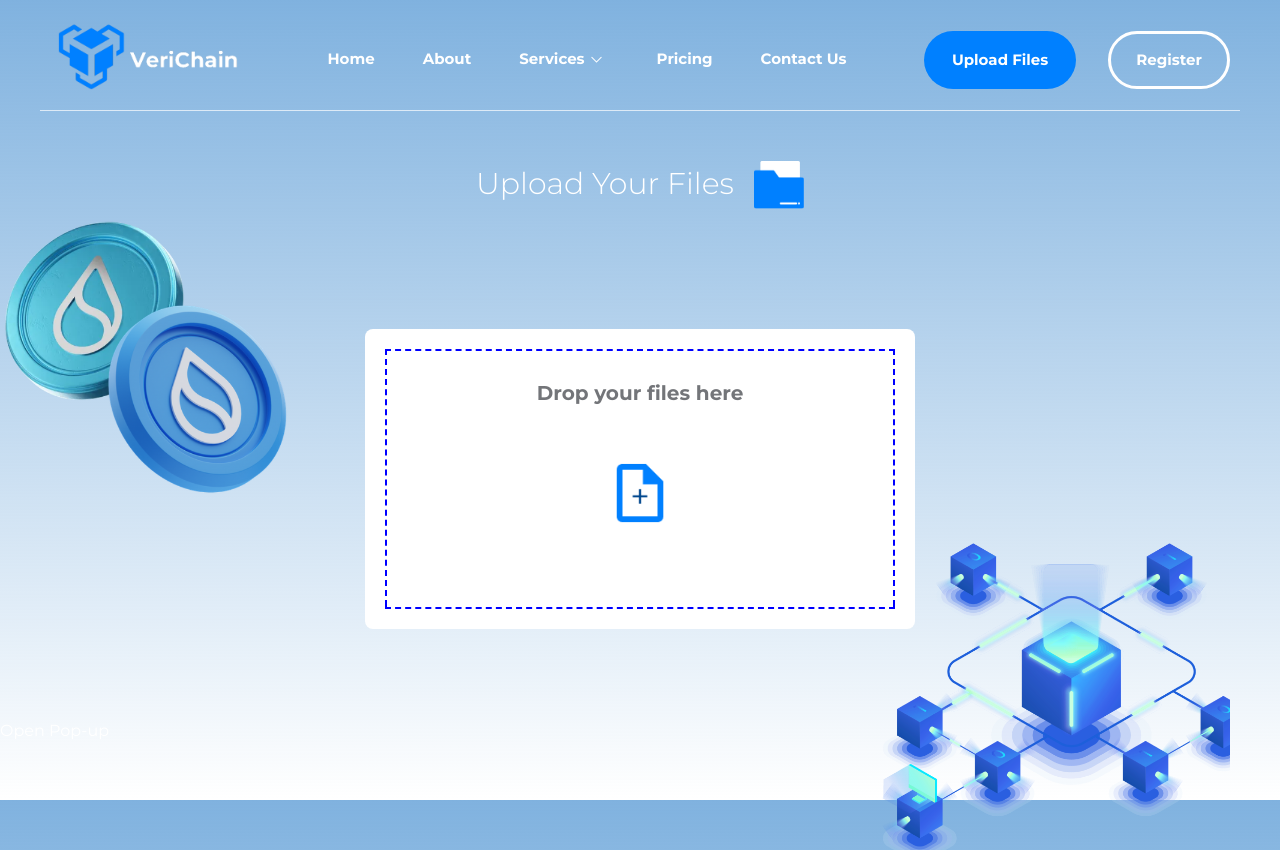
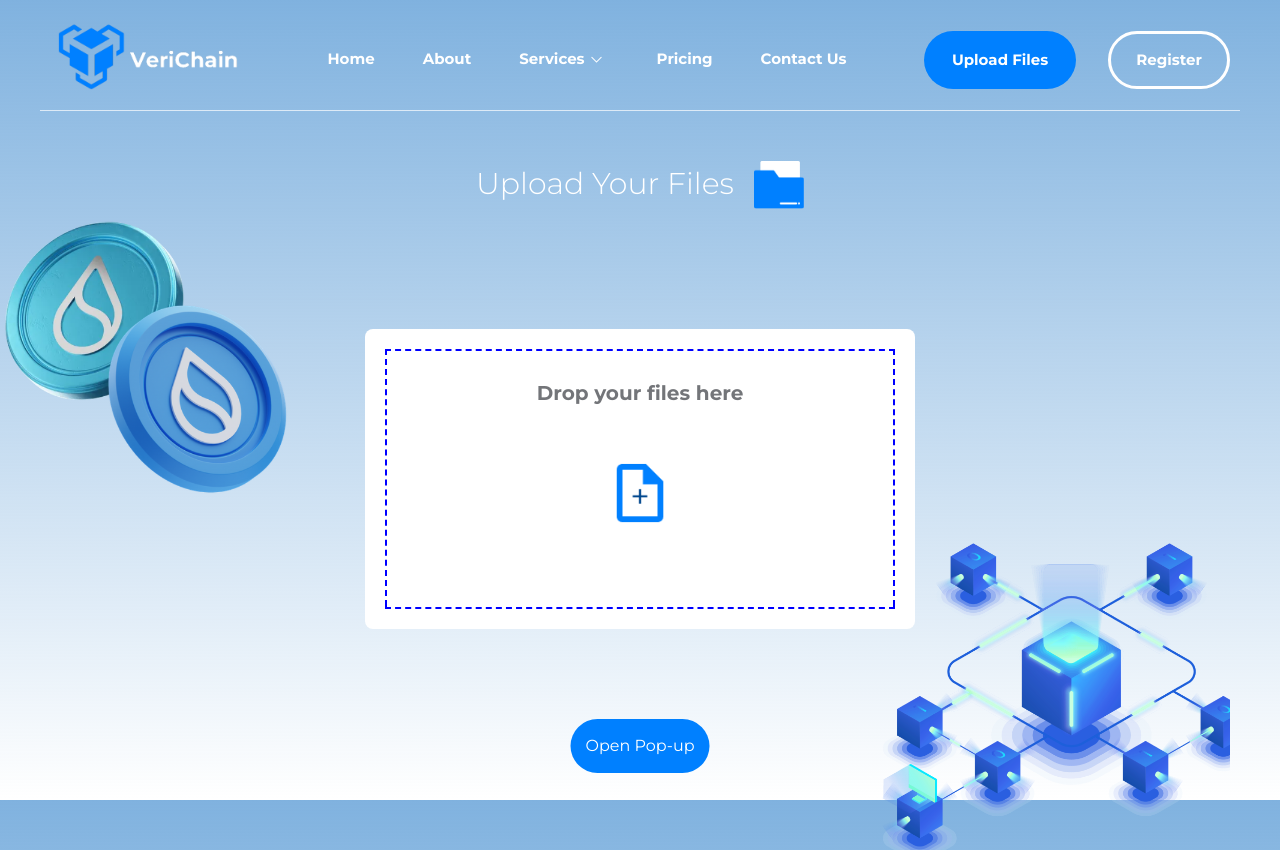
Before and after one commit to JustinTamrin/verichain-frontend, a Next.js app: page /upload_files in a window 1280 px wide. Shown: the top 850 px of the page. Built offline with nearby package versions, Linux system fonts and the light colour scheme.

Commit message:
added openpopup btn css , modified td th css

```diff
--- a/src/app/globals.css
+++ b/src/app/globals.css
@@ -477,16 +477,20 @@ footer {
 
   .uploads-table th,
   .uploads-table td {
-	padding: 6px 8px; /* Reduced vertical padding */
+	padding: 8px 8px; /* Reduced vertical padding */
 	font-size: 14px; /* Slightly reduced font size */
 	color: #737579;
 	font-weight: lighter;
-	font-family: "Montserrat-Light";
 	line-height: 1.2; /* Reduced line height */
 	max-width: 200px; /* Adjust based on your needs */
 	overflow: hidden;
 	text-overflow: ellipsis;
 	white-space: nowrap;
+  }
+
+  .uploads-table tr {
+	border-top: 1px solid rgb(200, 200, 200);
+	border-bottom: 1px solid rgb(200, 200, 200);
   }
 
   /* Specific widths for each column */
@@ -514,3 +518,11 @@ footer {
 	top: 50%;
 	transform: translateY(-50%);
   }
+
+.open-uploaded {
+	background: #0080ff;
+	border-radius: 50px;
+	padding: 15px;
+	margin-left: 50%;
+	transform: translateX(-50%);
+}
```
